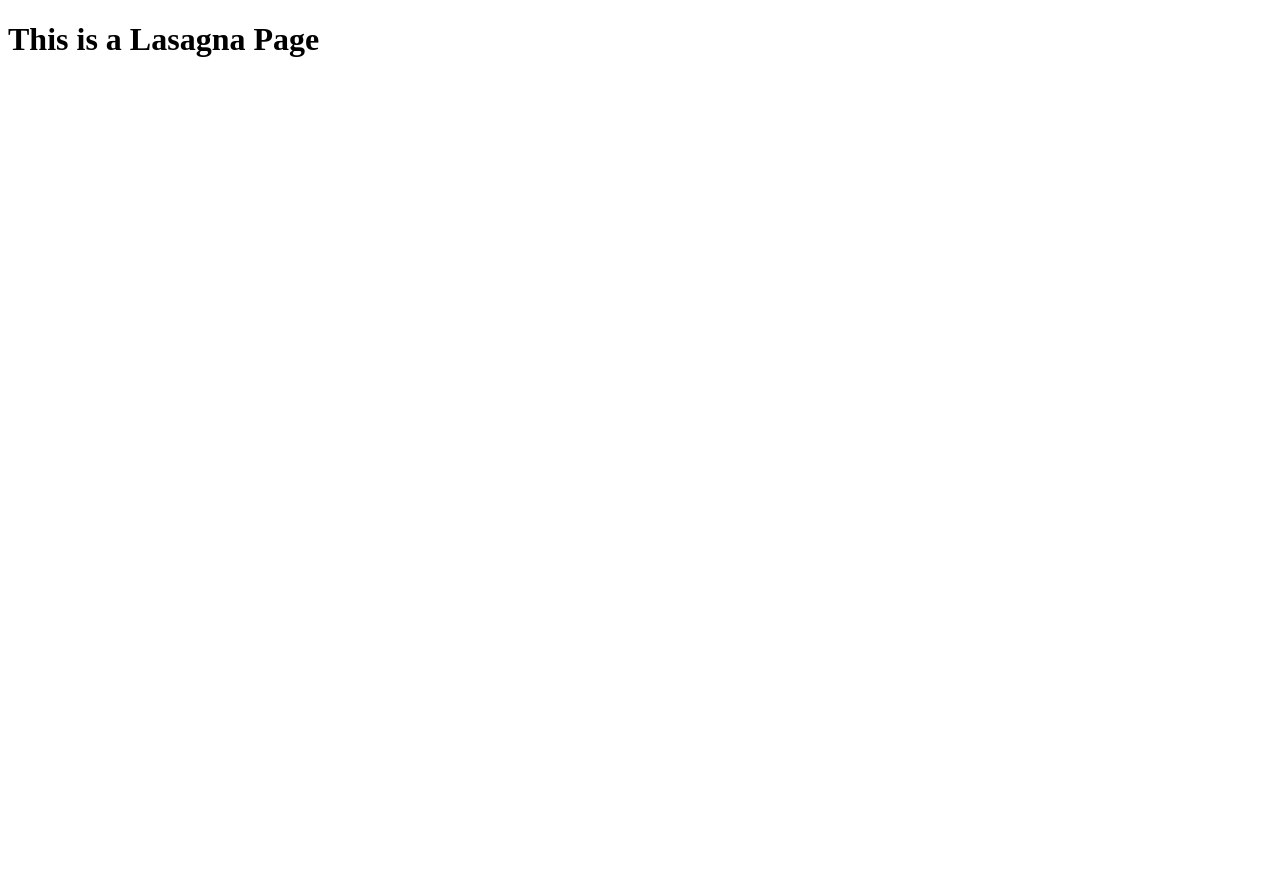
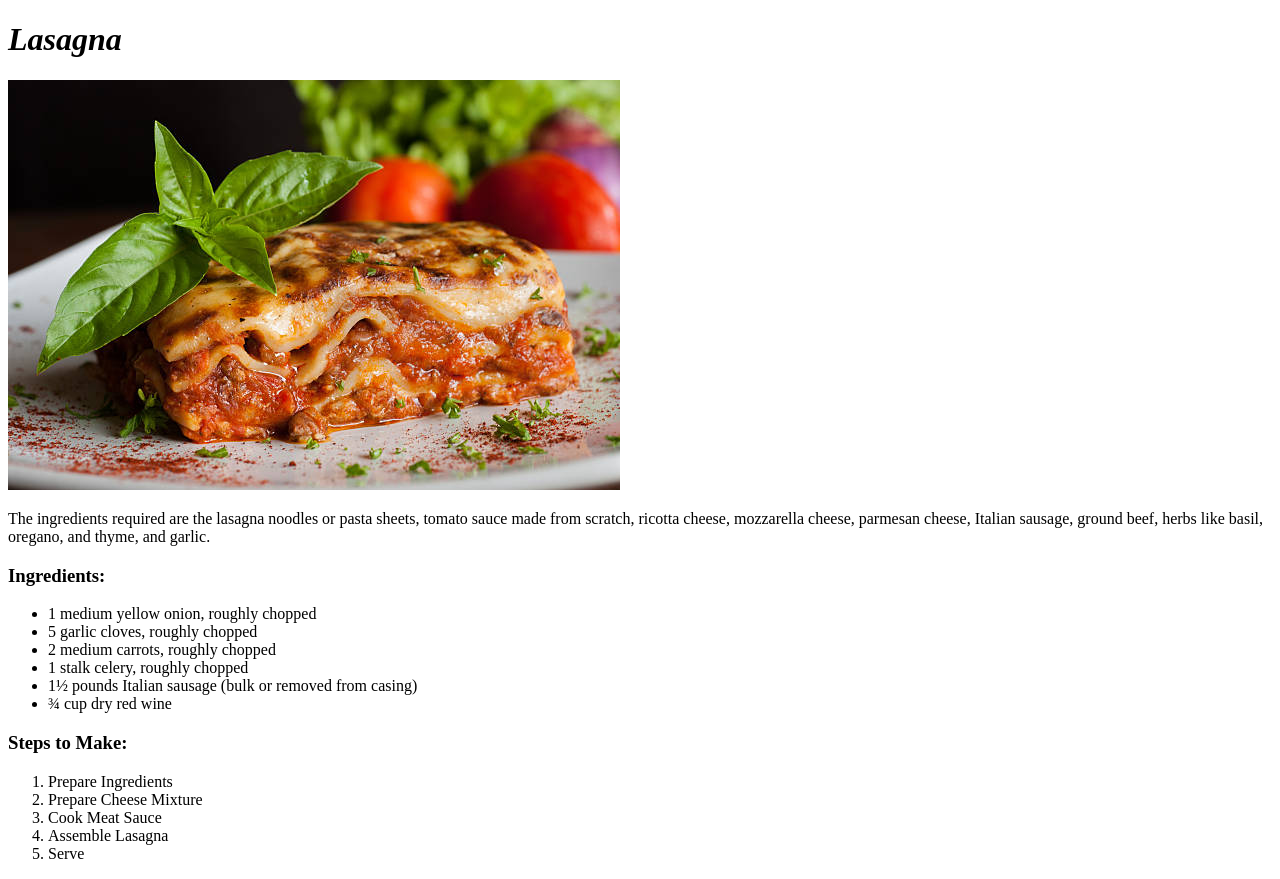
Before and after one commit to OmKulthe1/odin-recipies, a plain HTML site: page recipes/lasagna.html in a window 1280 px wide. Before the commit the page ends 800 px from the top, so only its background shows below. Drawn offline with Linux system fonts and the light colour scheme.

Commit message:
Modify Lasagna.html and add Images

```diff
--- a/recipes/lasagna.html
+++ b/recipes/lasagna.html
@@ -6,6 +6,25 @@
     <title>Lasagna</title>
 </head>
 <body>
-    <h1>This is a Lasagna Page</h1>
+    <h1><em>Lasagna</em></h1>
+    <img src="/images/lasagna.png" alt="An image ofLasagna">
+    <p>The ingredients required are the lasagna noodles or pasta sheets, tomato sauce made from scratch, ricotta cheese, mozzarella cheese, parmesan cheese, Italian sausage, ground beef, herbs like basil, oregano, and thyme, and garlic.</p>
+    <h3>Ingredients:</h3>
+    <ul>
+        <li>1 medium yellow onion, roughly chopped</li>
+        <li>5 garlic cloves, roughly chopped</li>
+        <li>2 medium carrots, roughly chopped</li>
+        <li>1 stalk celery, roughly chopped</li>
+        <li>1½ pounds Italian sausage (bulk or removed from casing)</li>
+        <li>¾ cup dry red wine</li>
+    </ul>
+    <h3>Steps to Make:</h3>
+    <ol>
+        <li>Prepare Ingredients</li>
+        <li>Prepare Cheese Mixture</li>
+        <li>Cook Meat Sauce</li>
+        <li>Assemble Lasagna</li>
+        <li>Serve</li>
+    </ol>
 </body>
 </html>
```
Also changed, not shown: images/lasagna.png (added).
